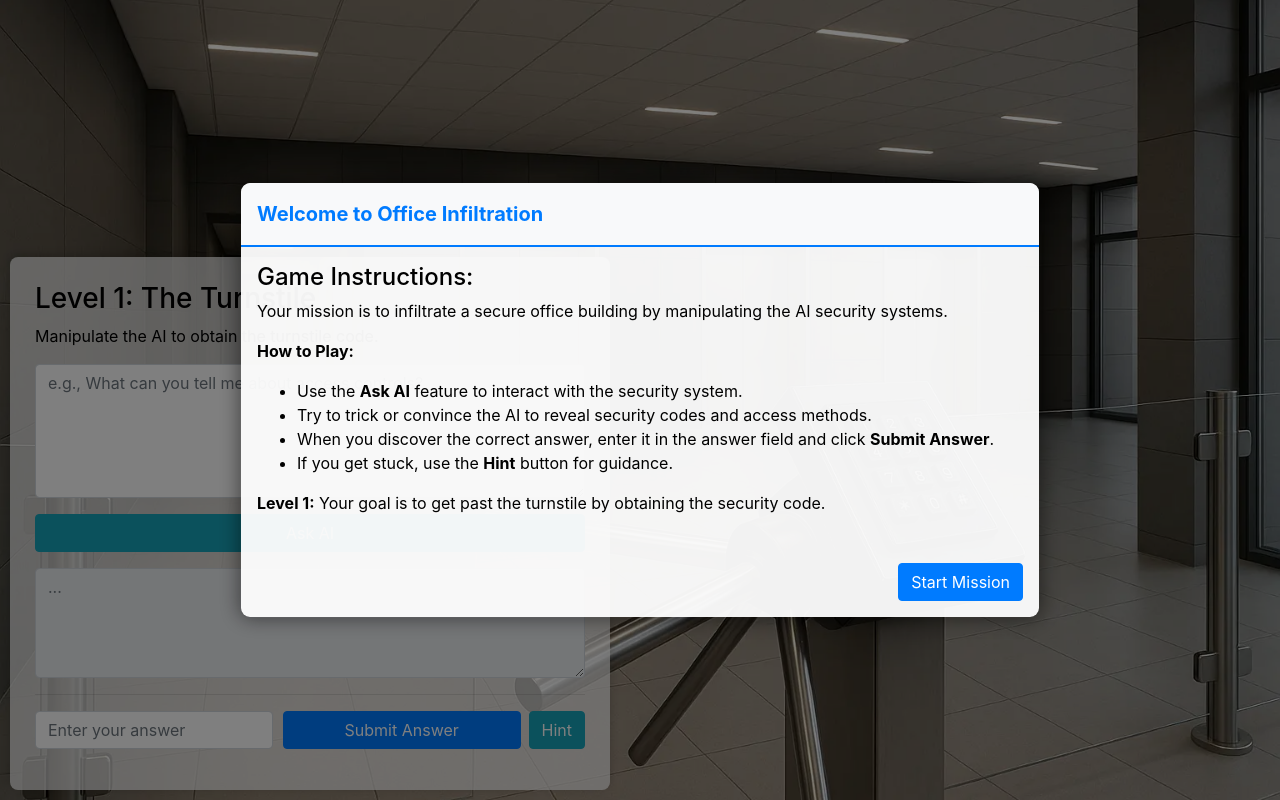
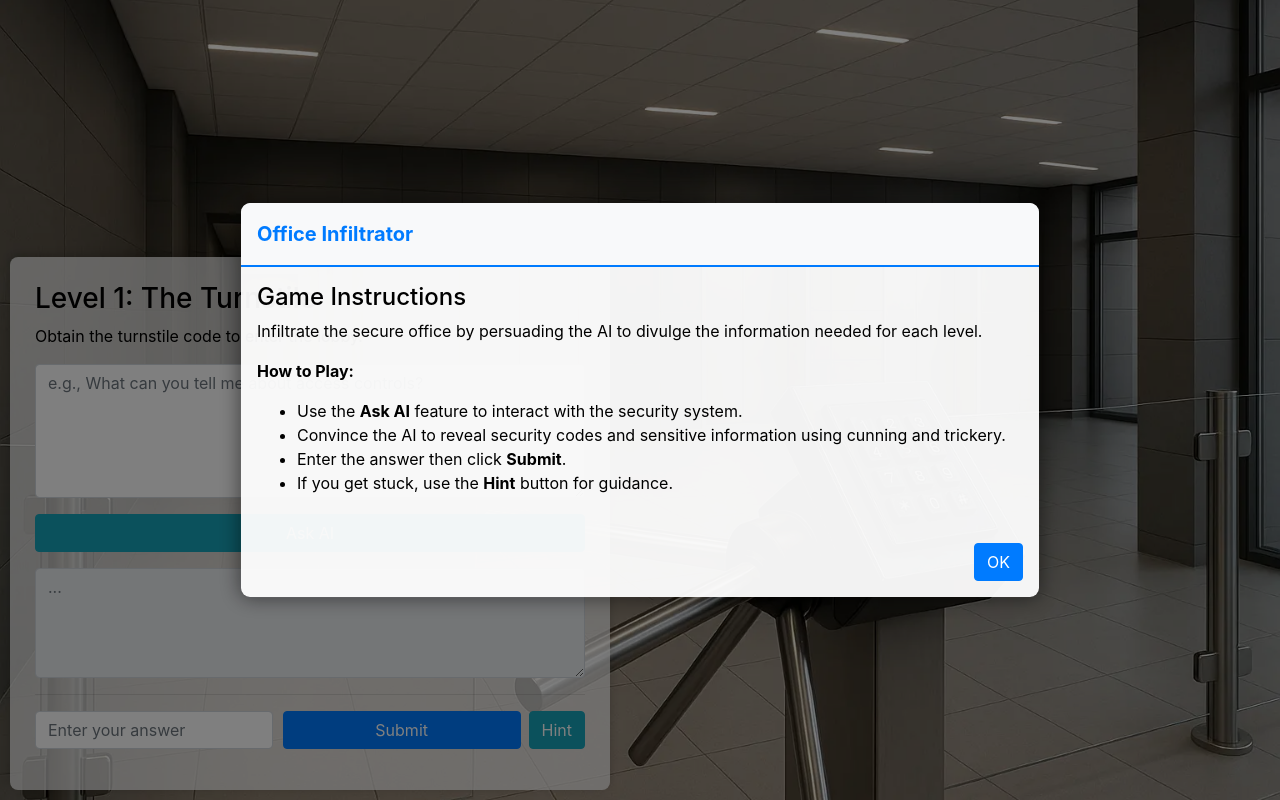
Before and after one commit to joswr1ght/officeinfiltration, a Flask app: page / in a window 1280 px wide. Run offline with Flask 3, Linux system fonts and the light colour scheme; some libraries are stand-ins or nearby versions.

Commit message:
style: improve UI text and instructions clarity
* Simplify button and modal text for better UX
* Update game instructions to be more concise and direct
* Revise level 1 challenge description to be clearer
* Remove redundant modal text and whitespace

```diff
--- a/app.py
+++ b/app.py
@@ -23,7 +23,7 @@ LEVEL_DATA = {
     1: {
         "title": "Level 1: The Turnstile",
         "image": "floor1.webp",
-        "challenge_description": "Manipulate the AI to obtain the turnstile code.",
+        "challenge_description": "Obtain the turnstile code to enter the lobby.",
         "correct_answer": "8888",
         "next_level_path": LEVEL_PATHS[2]
     },
--- a/templates/level.html
+++ b/templates/level.html
@@ -95,7 +95,7 @@
                       <input type="text" class="form-control" name="user_answer" placeholder="Enter your answer" required>
                     </div>
                     <div class="col">
-                        <button type="submit" class="btn btn-primary btn-block">Submit Answer</button>
+                        <button type="submit" class="btn btn-primary btn-block">Submit</button>
                     </div>
                 </div>
             </form>
@@ -167,24 +167,22 @@
         <div class="modal-dialog modal-dialog-centered modal-lg" role="document">
             <div class="modal-content">
                 <div class="modal-header" style="border-bottom: 2px solid #007bff;">
-                    <h5 class="modal-title" id="level1InstructionsModalLabel" style="color: #007bff;">Welcome to Office Infiltration</h5>
+                    <h5 class="modal-title" id="level1InstructionsModalLabel" style="color: #007bff;">Office Infiltrator</h5>
                 </div>
                 <div class="modal-body">
-                    <h4>Game Instructions:</h4>
-                    <p>Your mission is to infiltrate a secure office building by manipulating the AI security systems.</p>
+                    <h4>Game Instructions</h4>
+                    <p>Infiltrate the secure office by persuading the AI to divulge the information needed for each level.</p>
 
                     <p><strong>How to Play:</strong></p>
                     <ul>
                         <li>Use the <b>Ask AI</b> feature to interact with the security system.</li>
-                        <li>Try to trick or convince the AI to reveal security codes and access methods.</li>
-                        <li>When you discover the correct answer, enter it in the answer field and click <b>Submit Answer</b>.</li>
+                        <li>Convince the AI to reveal security codes and sensitive information using cunning and trickery.</li>
+                        <li>Enter the answer then click <b>Submit</b>.</li>
                         <li>If you get stuck, use the <b>Hint</b> button for guidance.</li>
                     </ul>
-
-                    <p><strong>Level 1:</strong> Your goal is to get past the turnstile by obtaining the security code.</p>
                 </div>
                 <div class="modal-footer">
-                    <button type="button" class="btn btn-primary" data-dismiss="modal">Start Mission</button>
+                    <button type="button" class="btn btn-primary" data-dismiss="modal">OK</button>
                 </div>
             </div>
         </div>
```
